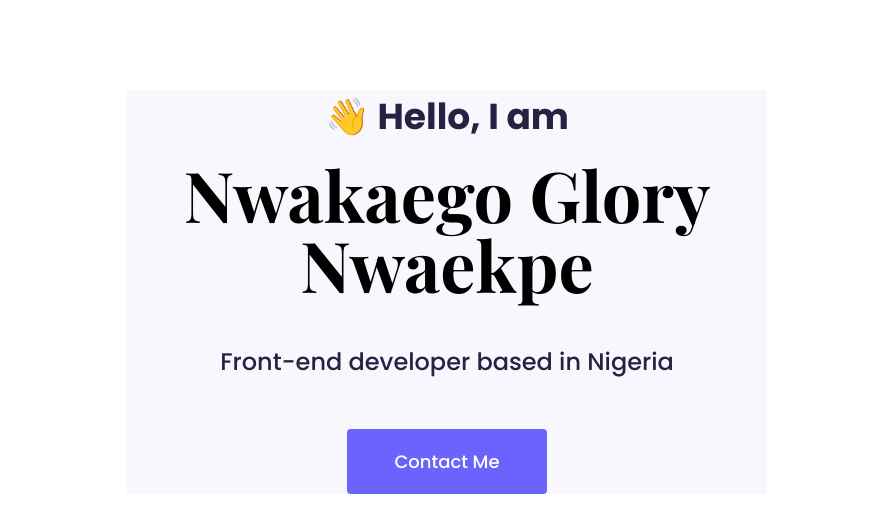
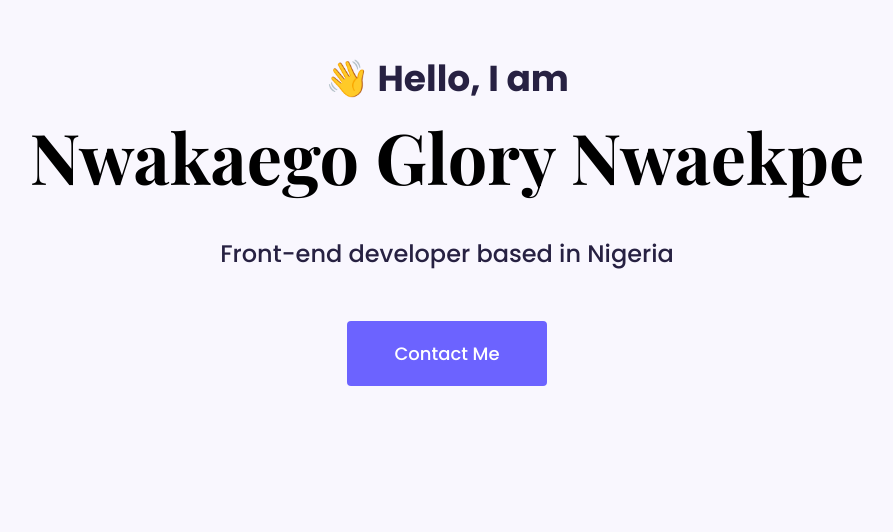
Before and after one commit to Nwakaego-Ego/Portfolio-mine, a plain HTML site: page index.html in a window 1280 px wide. Shown: the part 108-640 px from the top of the page, without its empty margins (193-1086 px from the left). Drawn offline with nearby package versions, Linux system fonts and the light colour scheme.

Commit message:
CSS centering

```diff
--- a/portfolio.css
+++ b/portfolio.css
@@ -4,19 +4,25 @@ font-family: "Poppins", sans-serif; */
 .hero {
   text-align: center;
   background: #f9f7fe;
-  position: absolute;
+
+  padding: 160px 20px;
+
+  /* position: absolute;
   top: 50%;
   left: 50%;
-  transform: translate(-50%, -50%);
+  transform: translate(-50%, -50%); */
 }
 
 /* .hero .hero-section {
+  max-width: 700px;
+  margin: auto;
+
+  height: 100vh;
   display: flex;
   flex-direction: column;
   justify-content: center;
-  text-align: center;
-  height: 100%;
-} */
+  /* text-align: center;
+  height: 100%; */
 
 .hero p {
   font-family: Poppins;
@@ -61,4 +67,5 @@ h2 {
   font-size: 18px;
   line-height: 27px;
   color: #ffffff;
+  /* width: 300px; */
 }
```
